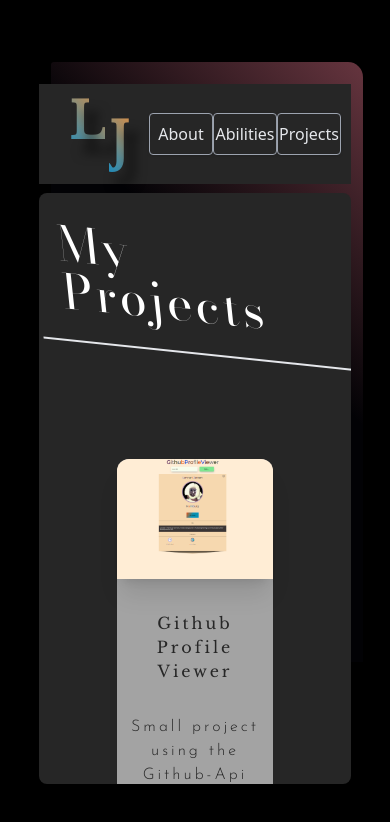
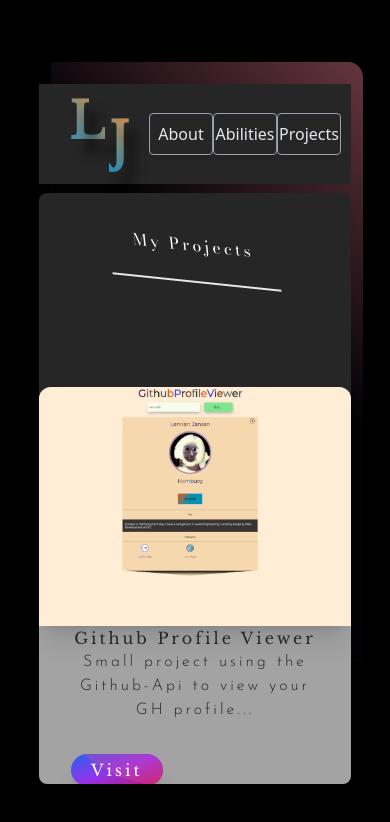
Before and after one commit to Len-J-108/portfolio, a React (Vite) app: page /projects in a window 390 px wide. Shown: the top 822 px of the page. Built offline with nearby package versions, Linux system fonts and the light colour scheme.

Commit message:
resp half

```diff
--- a/src/Components/Abilities.jsx
+++ b/src/Components/Abilities.jsx
@@ -37,7 +37,7 @@
       exit='exit'
       className='bg-neutral-800 w-full h-full rounded-lg flex items-start flex-col gap-4 overflow-y-scroll'
     >
-      <h2 className='fff-bodoni text-5xl my-10 mx-auto pb-6  px-6 border-b-2 skew-x-6 skew-y-6'>Abilities</h2>
+      <h2 className='fff-bodoni sm:text-2xl md:text-5xl lg:text-6xl my-10 mx-auto pb-6  px-6 border-b-2 skew-x-6 skew-y-6'>Abilities</h2>
       {/* <h3>Front End</h3> */}
       <section className='flex flex-wrap gap-5 w-5/6 mx-auto justify-around'>
         {abilitiesData.map(({ id, name, img }) => (
--- a/src/Components/About.jsx
+++ b/src/Components/About.jsx
@@ -9,11 +9,11 @@
       exit='exit'
       className='bg-neutral-800 w-full h-full rounded-lg flex items-center flex-col gap-6 overflow-y-scroll'
     >
-      <h2 className='fff-bodoni sm:text-xs md:text-5xl lg:text-6xl mt-10 pb-6  px-6 border-b-2 skew-x-6 skew-y-6'>
+      <h2 className='fff-bodoni sm:text-2xl md:text-5xl lg:text-6xl mt-10 pb-6 px-6 border-b-2 skew-x-6 skew-y-6'>
         About me
       </h2>
-      <div className='wrapper w-5/6'>
-        <p className='w-10/12 mx-auto my-12 text-center md:text-lg lg:text-2xl font-thin'>
+      <div className='wrapper w-5/6 flex flex-col xxs:gap-20 xs:gap-10 md:gap-0'>
+        <p className='w-10/12 mx-auto xs:my-4 sm:my-8  md:my-12 text-center xs:text-xs sm:text-lg md:text-lg lg:text-2xl font-thin'>
           Hi. My Name is Lennart Jansen from Hamburg. A have a background as an
           Audio Engeneer. Recently i discovered my passion with programming and
           web-development. After going the sel-taught route at first i decided
--- a/src/Components/ProjectCard.jsx
+++ b/src/Components/ProjectCard.jsx
@@ -6,13 +6,13 @@
   };
 
   return (
-    <div className='fff-baskerville card rounded-xl w-6/12 bg-neutral-400 text-neutral-800 my-10'>
+    <div className='fff-baskerville card rounded-xl xs:w-10/12 sm:w-8/12 md:w-6/12 bg-neutral-400 text-neutral-800 my-10'>
       <img
         src={img}
         alt='project one'
         className='card-img w-100 rounded-t-xl shadow-xl'
       />
-      <h3 className='text-center my-8'>{name}</h3>
+      <h3 className='text-center xs:my-6 md:my-8'>{name}</h3>
       <p className='fff-josephine text-center w-10/12  mx-auto'>{txt}</p>
       <a
         href={url}
--- a/src/Components/Projects.jsx
+++ b/src/Components/Projects.jsx
@@ -31,7 +31,7 @@
       // style={style}
       className='bg-neutral-800 w-full h-full rounded-lg flex items-center flex-col gap-6 overflow-y-scroll'
     >
-      <h1 className="fff-bodoni text-5xl my-10 pb-6  px-6 border-b-2 skew-x-6 skew-y-6">My Projects</h1>
+      <h1 className="fff-bodoni sm:text-2xl md:text-5xl lg:text-6xl my-10 pb-6  px-6 border-b-2 skew-x-6 skew-y-6">My Projects</h1>
       {projectData.map(({ id, name, url, txt, img }) => {
         return (
           <ProjectCard name={name} url={url} txt={txt} key={id} img={img} />
--- a/tailwind.config.js
+++ b/tailwind.config.js
@@ -5,6 +5,7 @@
     extend: {
       screens: {
         xs: '400px',
+        xxs: '270px',
       },
     },
   },
```
